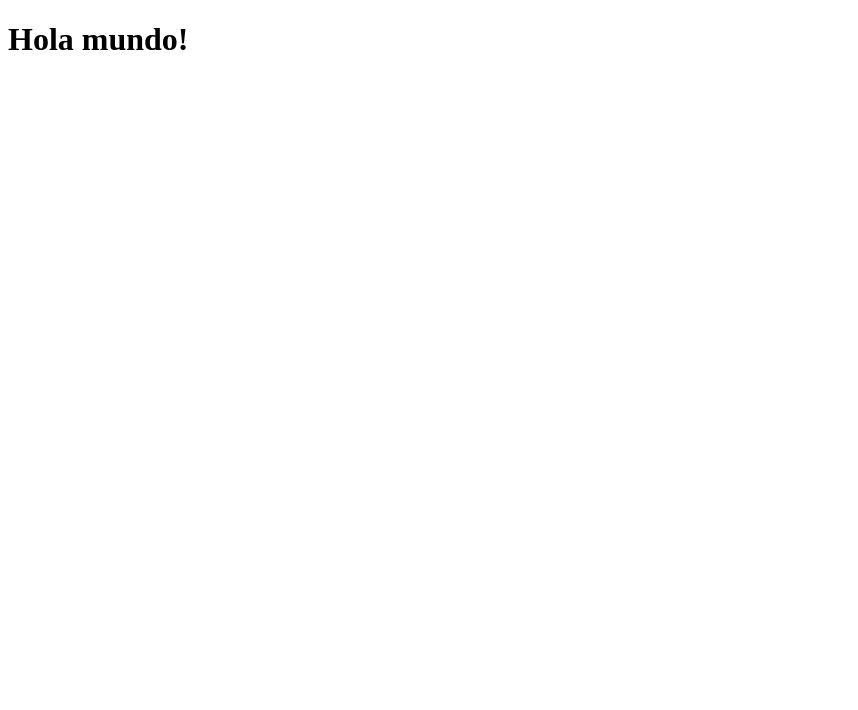
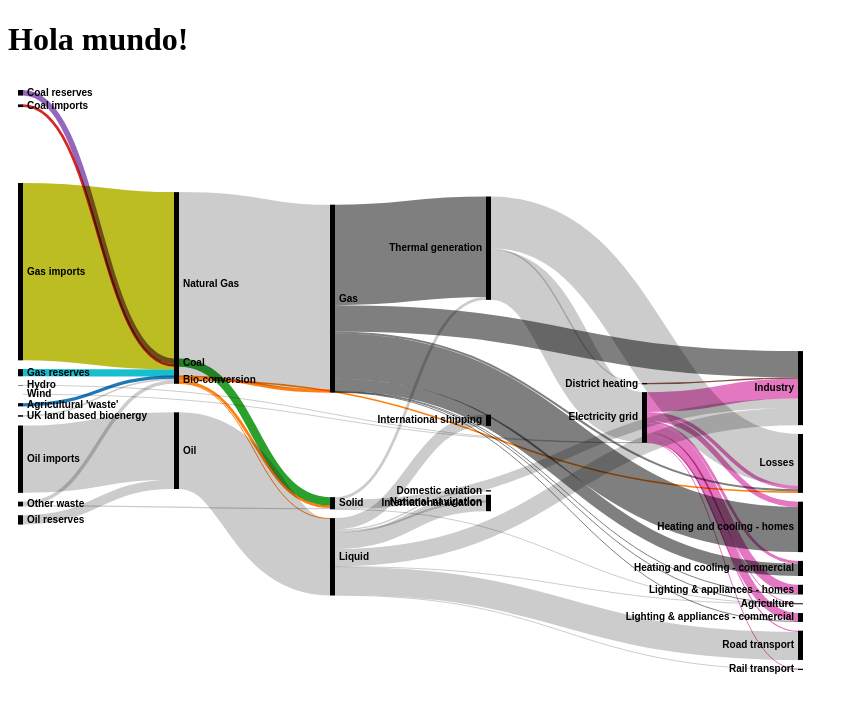
Before and after one commit to jgurmandi/infovis, a plain HTML site: page index.html in a window 1280 px wide. Shown: the whole page, without its empty margins (0-858 px from the left). Drawn offline with Linux system fonts and the light colour scheme.

Commit message:
Update index.html

```diff
--- a/index.html
+++ b/index.html
@@ -7,5 +7,8 @@
 </head>
 <body>
   <h1>Hola mundo!</h1>
+
+<object type="image/svg+xml" data="sankey.svg"></object>
+
 </body>
 </html>
```
